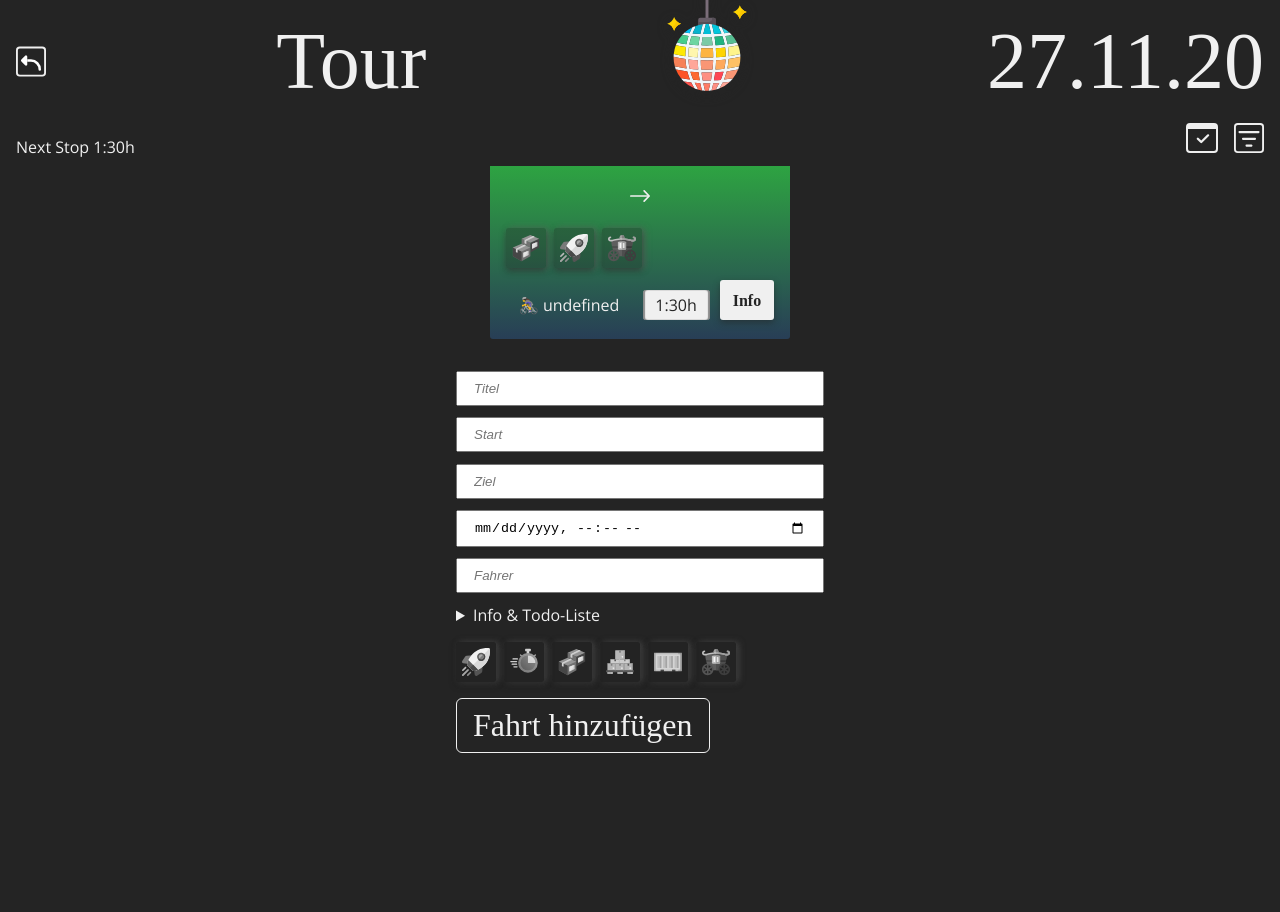
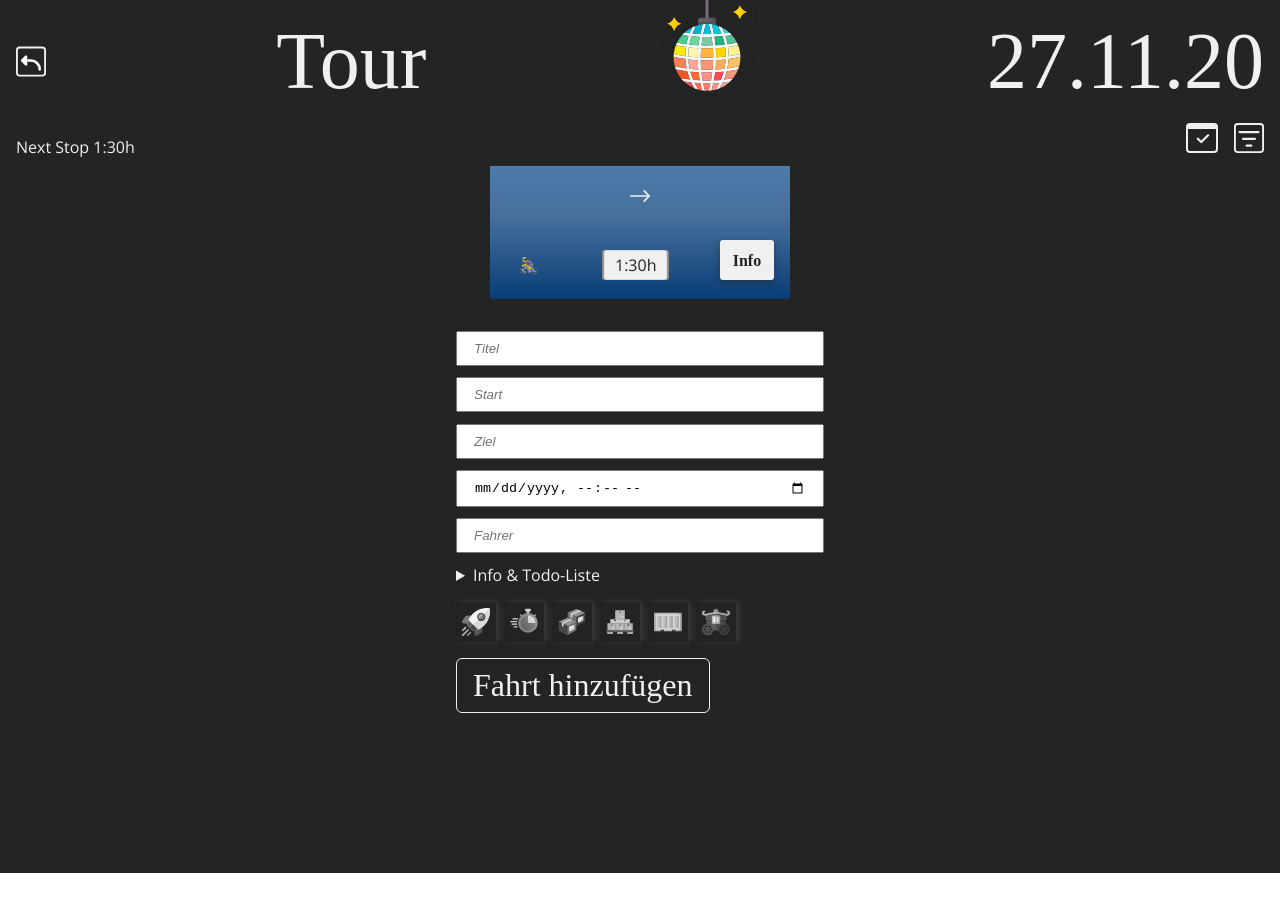
Before and after one commit to DiscoDevs/DispoDisco, a React (Create React App) app in the folder client/: page /addTour in a window 1280 px wide. After the commit the page ends 873 px from the top, so only its background shows below. Built offline with nearby package versions, Linux system fonts and the light colour scheme; a web font is replaced by a local one.

Commit message:
:sparkles: Make card on addTour page dynamic (#102)

```diff
--- a/client/src/pages/AddTour.js
+++ b/client/src/pages/AddTour.js
@@ -27,7 +27,9 @@ export default function AddTour() {
     priority !== "direct" ? setPriority("direct") : setPriority("normal");
   };
   const onTimeClick = () => {
-    priority !== "onTime" ? setPriority("onTime") : setPriority("normal");
+    priority !== "onTimeRide"
+      ? setPriority("onTimeRide")
+      : setPriority("normal");
   };
   const cargoSClick = () => {
     cargo !== "cargoS" ? setCargo("cargoS") : setCargo(null);
@@ -88,12 +90,19 @@ export default function AddTour() {
       <HeaderMain />
       <Wrapper>
         <Card
-          type="dayRide"
+          type={priority}
+          start={start}
+          dest={dest}
+          rider={assignment}
           labels={
             <>
-              <Badge type="cargoS" />
-              <Badge type="direct" />
-              <Badge type="carriage" />
+              {cargo && <Badge type={cargo} status={true} />}
+              {priority !== "normal" ? (
+                <Badge type={priority} status={true} />
+              ) : (
+                ""
+              )}
+              {carriage && <Badge type="carriage" status={true} />}
             </>
           }
         />
--- a/client/src/pages/Tours.js
+++ b/client/src/pages/Tours.js
@@ -64,9 +64,7 @@ const Tours = () => {
                     ) : (
                       ""
                     )}
-                    {ride.carriage && (
-                      <Badge type={ride.carriage} status={true} />
-                    )}
+                    {ride.carriage && <Badge type="carriage" status={true} />}
                   </>
                 }
               />
```
